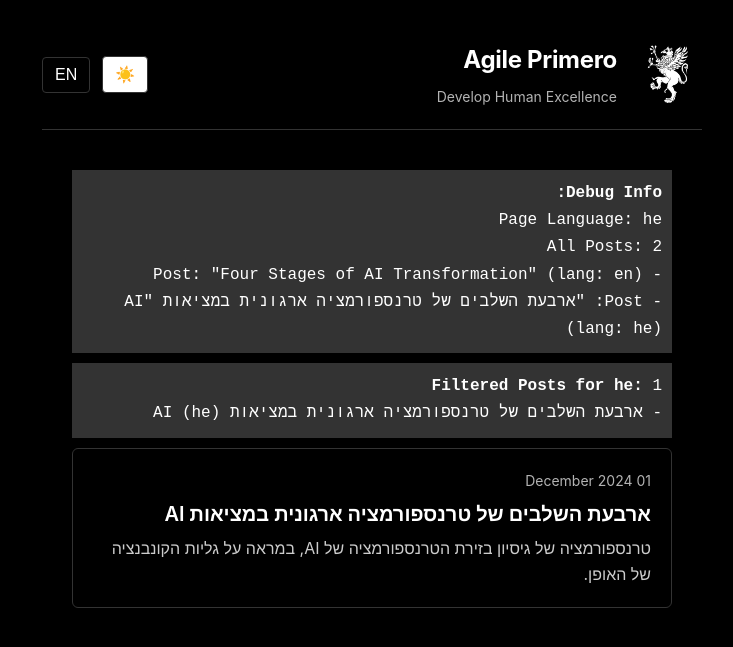
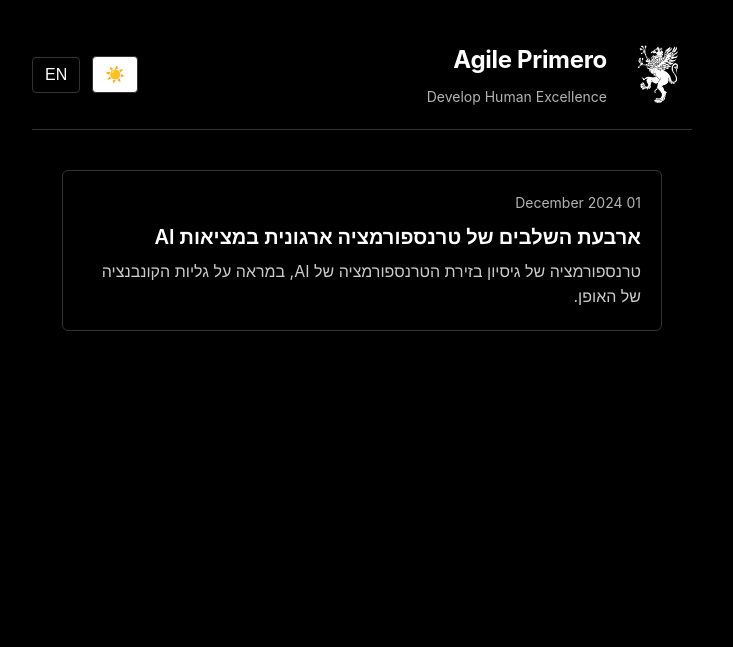
Before and after one commit to avi-the-coach/retro-on-agileprimero, a Jekyll site: the page built from index.html, in a window 1280 px wide. Shown: the top 647 px of the page, without its empty margins (436-1169 px from the left). Built offline with Jekyll 4.4.1, drawn with Linux system fonts in a browser that asks for light colours.

Commit message:
Restore clean home layout without debug info

```diff
--- a/_layouts/home.html
+++ b/_layouts/home.html
@@ -4,24 +4,7 @@
 
 <div class="content">
     <div class="article-list">
-        <!-- Debug info -->
-        <div style="background: #333; padding: 10px; margin: 10px 0; font-family: monospace;">
-            <strong>Debug Info:</strong><br>
-            Page Language: {{ page.lang }}<br>
-            All Posts: {{ site.posts.size }}<br>
-            {% for post in site.posts %}
-            - Post: "{{ post.title }}" (lang: {{ post.lang }})<br>
-            {% endfor %}
-        </div>
-
         {% assign filtered_posts = site.posts | where: "lang", page.lang %}
-        <div style="background: #333; padding: 10px; margin: 10px 0; font-family: monospace;">
-            <strong>Filtered Posts for {{ page.lang }}:</strong> {{ filtered_posts.size }}<br>
-            {% for post in filtered_posts %}
-            - {{ post.title }} ({{ post.lang }})<br>
-            {% endfor %}
-        </div>
-
         {% for post in filtered_posts %}
         <article class="article-item">
             <a href="{{ post.url | relative_url }}">
```
